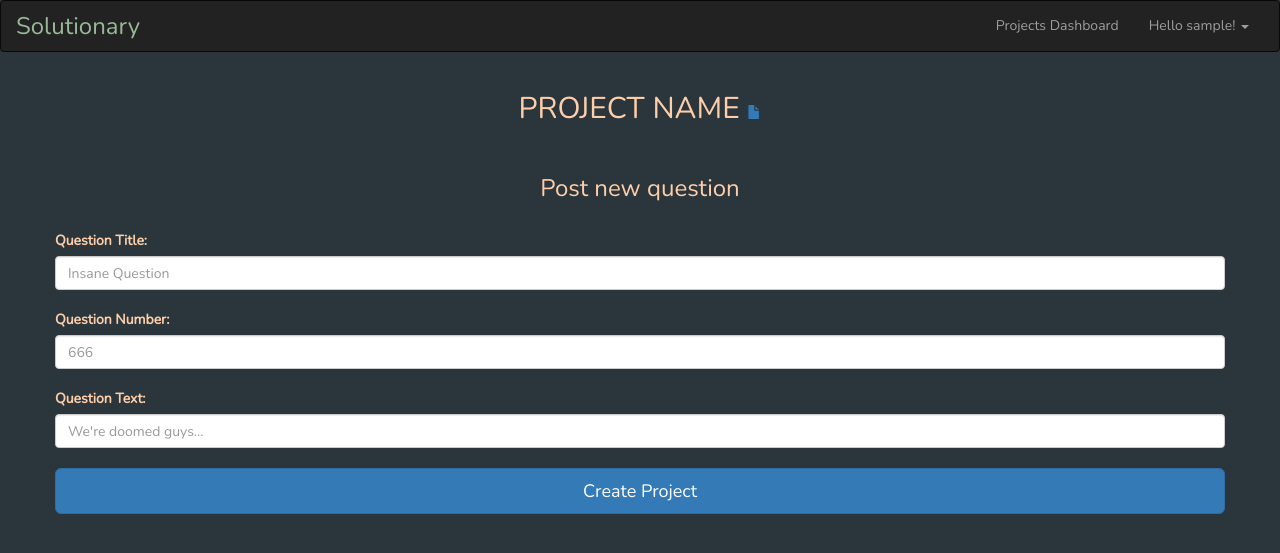
After one commit to gitoso-College-Projects-ITA-2021/CES-22-Solutionary, a Flask app: page /temp in a window 1280 px wide. The commit adds this page. Shown: the top 553 px of the page. Run offline with Flask 2, Linux system fonts and the light colour scheme; the visitor is signed in with stand-in values (Sample User, id 1); data comes from the database, SQL or seed files in the repository; some libraries are stand-ins or nearby versions.

Commit message:
question page mockup

```diff
--- a/config.py
+++ b/config.py
@@ -1,2 +1,2 @@
-SQLALCHEMY_DATABASE_URI = 'postgres://egycwenddjlltj:2c410505115805feb75bbf48df14ec8b58eda0b6eae07d6482a8cec6f089bab2@ec2-54-204-35-248.compute-1.amazonaws.com:5432/dcn9m8vnd8taou'
-# SQLALCHEMY_DATABASE_URI = 'postgres://localhost:5432'
+# SQLALCHEMY_DATABASE_URI = 'postgres://egycwenddjlltj:2c410505115805feb75bbf48df14ec8b58eda0b6eae07d6482a8cec6f089bab2@ec2-54-204-35-248.compute-1.amazonaws.com:5432/dcn9m8vnd8taou'
+SQLALCHEMY_DATABASE_URI = 'postgres://localhost:5432'
--- a/routes.py
+++ b/routes.py
@@ -188,7 +188,7 @@ def project(project_name=None):
 
     questions = Question.query.filter_by(project=project_id)
 
-    return render_template('lucas.html', form=question_form, questions=questions, project_name=project_name)
+    return render_template('project_page.html', form=question_form, questions=questions, project_name=project_name)
 
 @app.route("/projects/<string:project_name>/create-question", methods=['POST'])
 @login_required
--- a/static/solutionary.css
+++ b/static/solutionary.css
@@ -12,7 +12,7 @@ h1, h2, h3, h4, h5, h6 {
     color: #FECEAB;
 }
 
-p {
+p, label {
     color: #FECEAB;
 }
 
--- /dev/null
+++ b/templates/temp.html
@@ -0,0 +1,28 @@
+{% extends "topbar.html" %}
+
+{% block title %} Solutionary {% endblock %}
+
+{% block content %}
+<div class="container">
+    <div class="row">
+        <h2 class="text-center">PROJECT NAME <a href="" alt="Download File" data-toggle="tooltip" title="Download File"><span class="attachment glyphicon glyphicon-file" aria-hidden="true"></span></a></h2>
+        <br>
+        <h3 class="text-center">Post new question</h3>
+    </div>
+    <br>
+    <div class="row">
+        <form action="#", method="POST">
+            <label for="name">Question Title:</label>
+            <input class="form-control" id="name" type="text" placeholder="Insane Question">
+            <br>
+            <label for="number">Question Number:</label>
+            <input class="form-control" id="number" type="text" placeholder="666">
+            <br>
+            <label for="texts">Question Text:</label>
+            <input class="form-control" id="text" type="text" placeholder="We're doomed guys...">
+            <label for="create-project"></label>
+            <button id="create-project" class="btn btn-lg btn-primary btn-block" type="submit">Create Project</button>
+        </form>
+    </div>
+</div>
+{% endblock %}
```
Also changed, not shown: templates/project_page.html (+5 -19 lines), templates/projects.html (+10 -6 lines), templates/search.html (deleted, +0 -10 lines).
